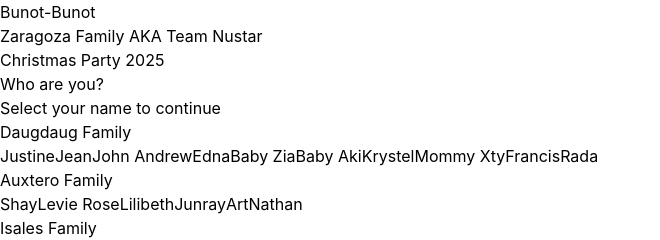
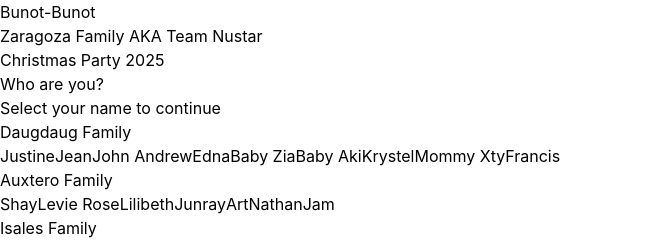
Before and after one commit to justineMD2002/bunot-bunot, a React (Vite) app: page / in a window 1280 px wide. Shown: the top 240 px of the page, without its empty margins (0-660 px from the left). Built offline with nearby package versions, Linux system fonts and the light colour scheme; no server answers; the database is empty.

Commit message:
feature: added jam, removed rada

```diff
--- a/src/data/familyData.js
+++ b/src/data/familyData.js
@@ -11,7 +11,7 @@ export const familyData = [
       { id: "krystel", name: "Krystel" },
       { id: "mommy-xty", name: "Mommy Xty" },
       { id: "francis", name: "Francis" },
-      { id: "rada", name: "Rada" }
+      // { id: "rada", name: "Rada" }
     ]
   },
   {
@@ -22,7 +22,8 @@ export const familyData = [
       { id: "lilibeth", name: "Lilibeth" },
       { id: "junray", name: "Junray" },
       { id: "art", name: "Art" },
-      { id: "nathan", name: "Nathan" }
+      { id: "nathan", name: "Nathan" },
+      { id: "jam", name: "Jam" }
     ]
   },
   {
```
